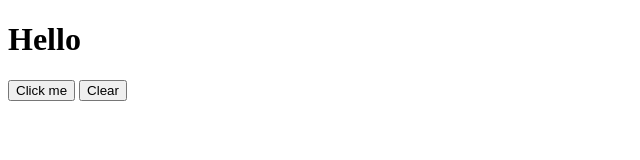
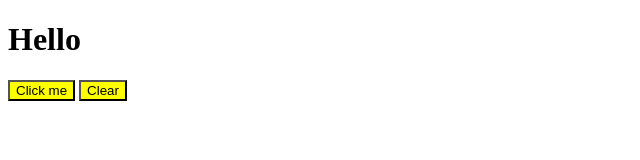
Before and after one commit to av1v3k/webpack5, a website built with webpack: page my-testing-env/3. CSS Loaders/src/index.html in a window 1280 px wide. Shown: the whole page, without its empty margins (0-640 px from the left). Built offline with nearby package versions, Linux system fonts and the light colour scheme.

Commit message:
css modules

```diff
--- a/my-testing-env/3. CSS Loaders/src/clearButton.js
+++ b/my-testing-env/3. CSS Loaders/src/clearButton.js
@@ -1,5 +1,6 @@
 import "./clearButton.css";
-
+import style from "./clearButton.css";
+console.log(style);
 let btn = document.createElement("button");
 btn.innerHTML = "Clear";
 btn.classList.add("button");
--- a/my-testing-env/3. CSS Loaders/src/index.css
+++ b/my-testing-env/3. CSS Loaders/src/index.css
@@ -3,6 +3,6 @@
     text-decoration: underline;
 }
 
-.button {
+:global(.button) {
     background-color: yellow;
 }
```
Also changed, not shown: README.md.
